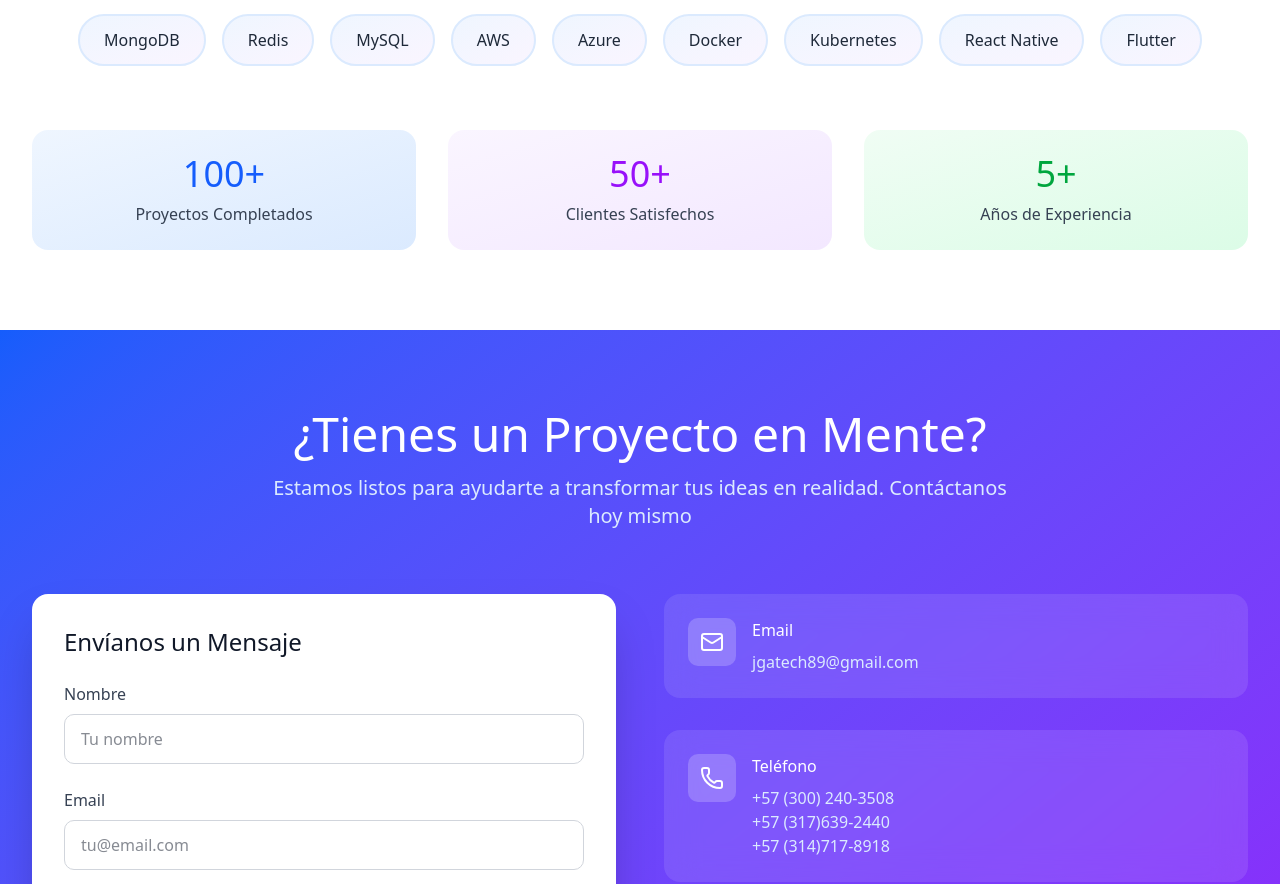
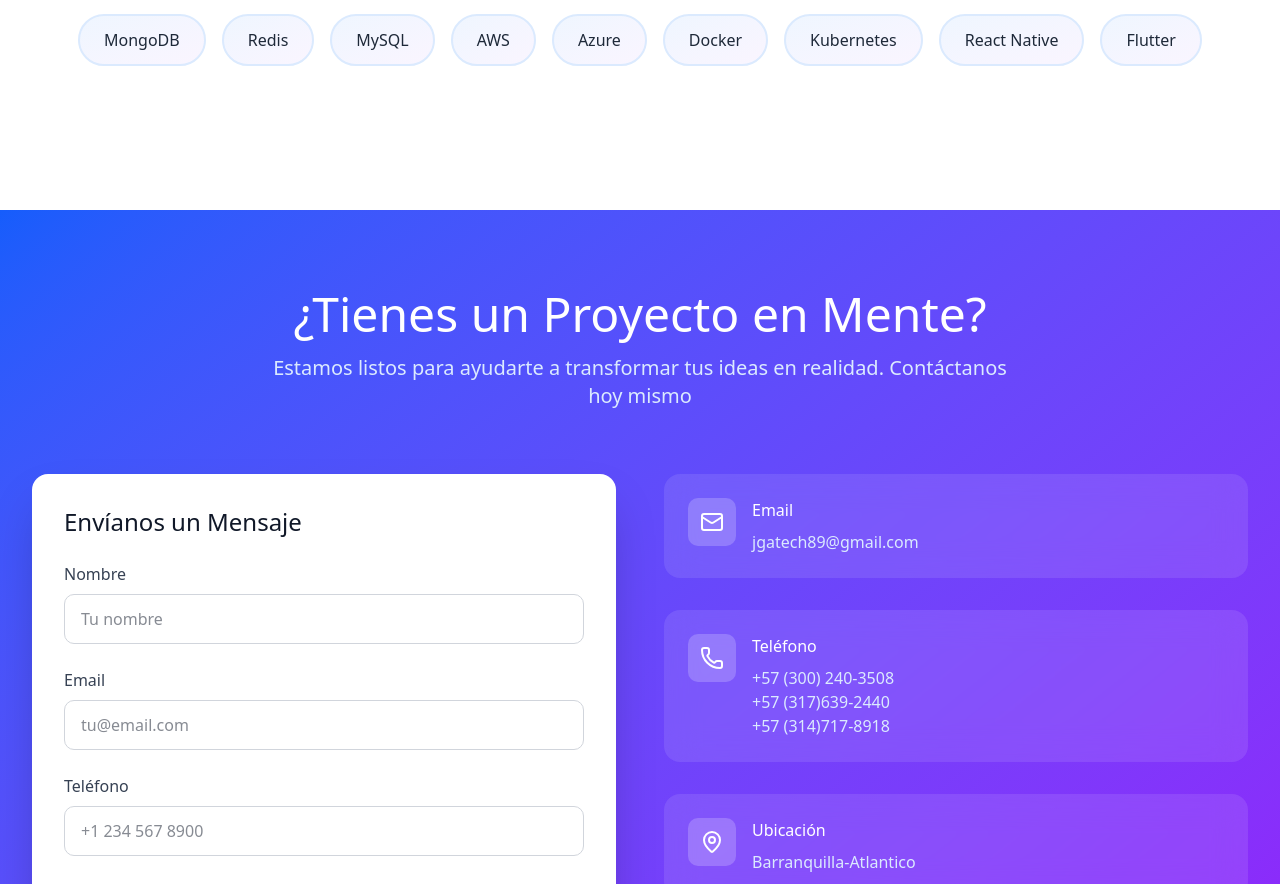
Before and after one commit to jgatech-89/Portafolio, a React (Vite) app: page / in a window 1280 px wide. Shown: the part 3766-4650 px from the top of the page. Built offline with nearby package versions, Linux system fonts and the light colour scheme.

Commit message:
Update Technologies.tsx

```diff
--- a/src/components/Technologies.tsx
+++ b/src/components/Technologies.tsx
@@ -69,7 +69,7 @@ export function Technologies() {
           transition={{ duration: 0.6, delay: 0.4 }}
           className="mt-16 grid md:grid-cols-3 gap-8"
         >
-          <div className="text-center p-6 bg-gradient-to-br from-blue-50 to-blue-100 dark:from-blue-900/30 dark:to-blue-800/30 rounded-2xl">
+          {/* <div className="text-center p-6 bg-gradient-to-br from-blue-50 to-blue-100 dark:from-blue-900/30 dark:to-blue-800/30 rounded-2xl">
             <div className="text-4xl mb-2 text-blue-600 dark:text-blue-400">100+</div>
             <div className="text-gray-700 dark:text-gray-300">Proyectos Completados</div>
           </div>
@@ -80,7 +80,7 @@ export function Technologies() {
           <div className="text-center p-6 bg-gradient-to-br from-green-50 to-green-100 dark:from-green-900/30 dark:to-green-800/30 rounded-2xl">
             <div className="text-4xl mb-2 text-green-600 dark:text-green-400">5+</div>
             <div className="text-gray-700 dark:text-gray-300">Años de Experiencia</div>
-          </div>
+          </div> */}
         </motion.div>
       </div>
     </section>
```
